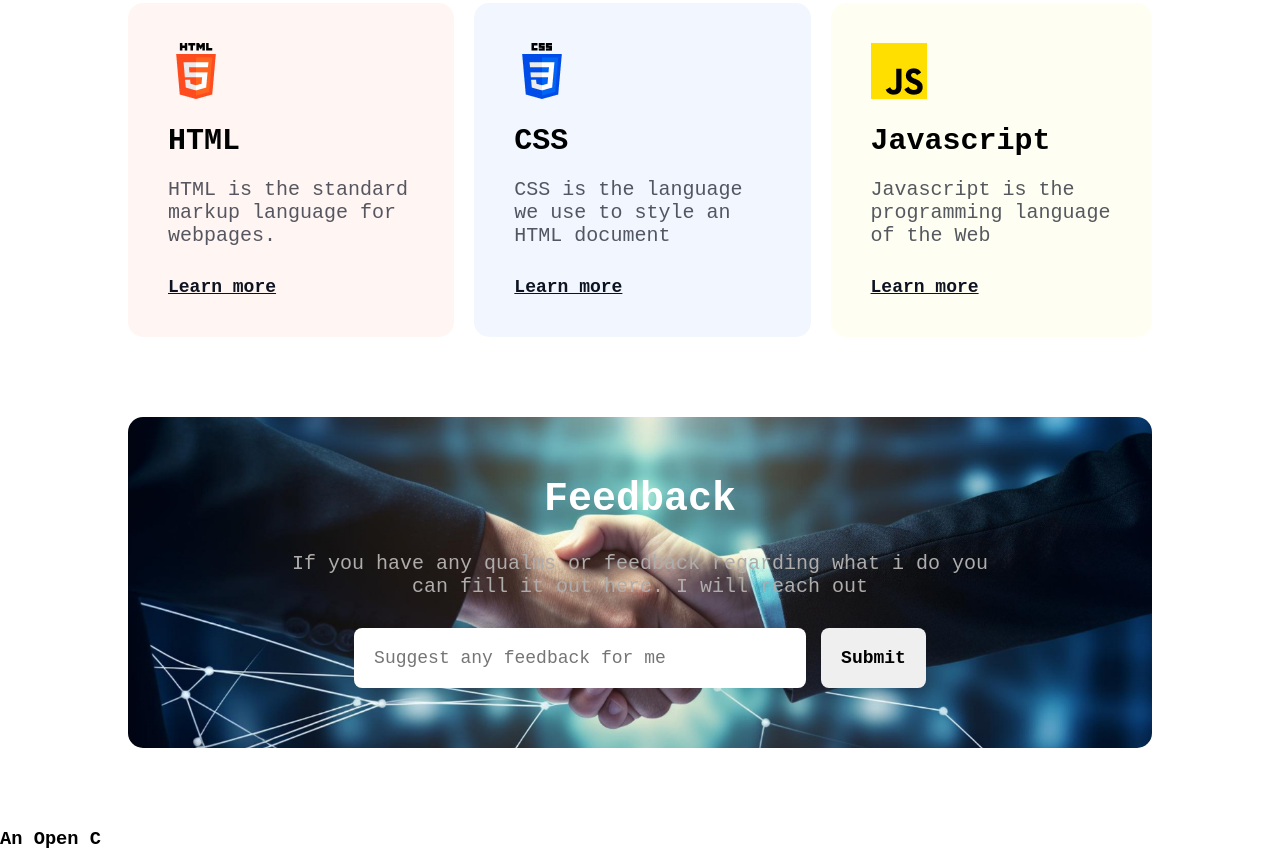
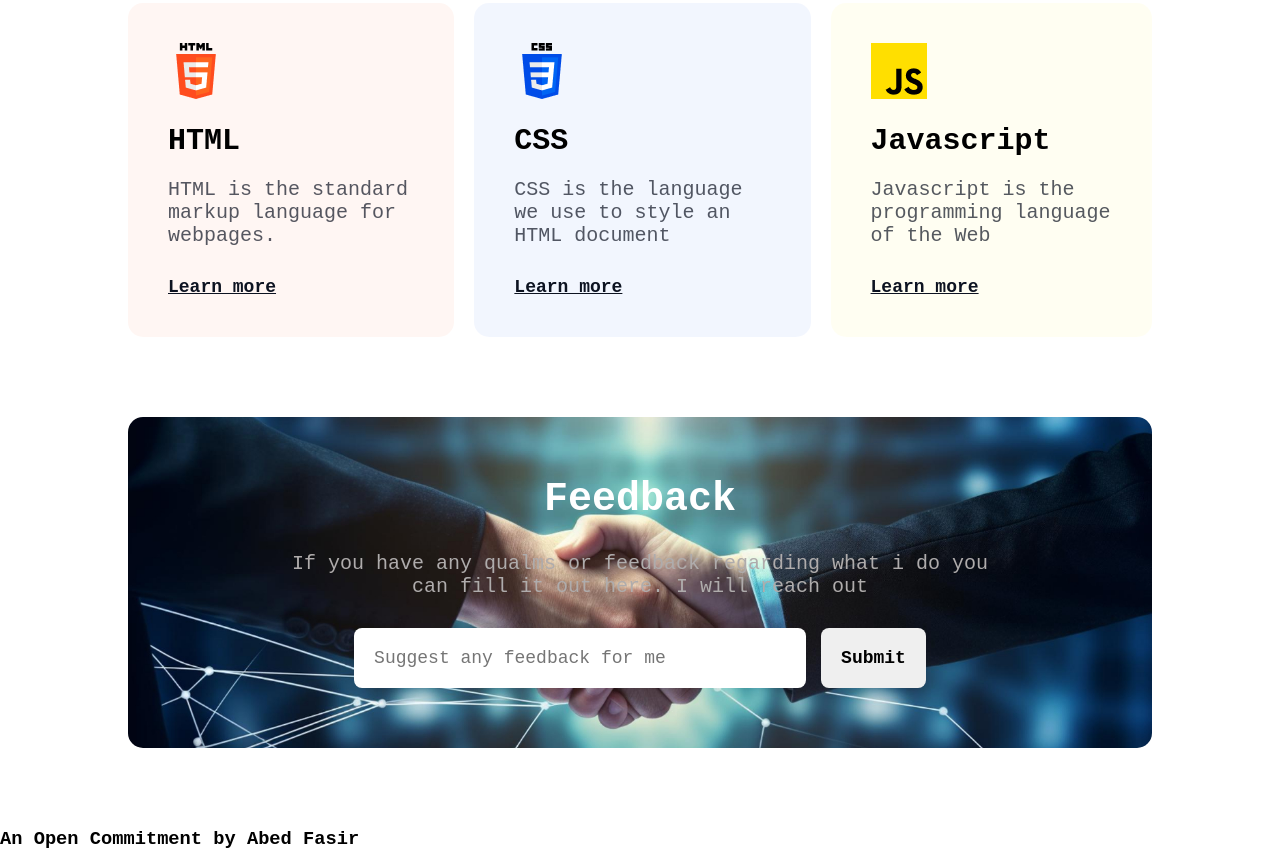
Before and after one commit to AbedFasir/Batch-10_Assignment-1, a plain HTML site: page index.html in a window 1280 px wide. Shown: the part 3645-4495 px from the top of the page. Drawn offline with Linux system fonts and the light colour scheme; a web font is replaced by a local one.

```diff
--- a/index.html
+++ b/index.html
@@ -110,7 +110,7 @@
    </main>
 
    <footer>
-      <h3>An Open C</h3>
+      <h3>An Open Commitment by Abed Fasir</h3>
    </footer>
 </body>
 </html>
```
